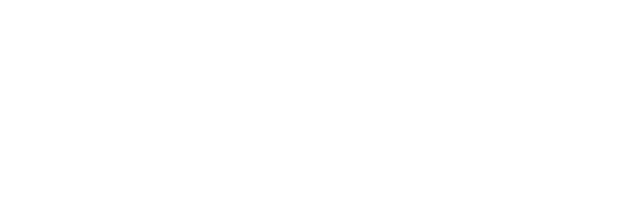
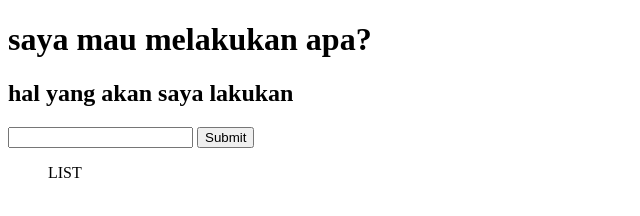
Before and after one commit to dts-kominfo-rea4a/challenge-dom-GomeXodia, a website: page index.html in a window 1280 px wide. Shown: the whole page, without its empty margins (0-640 px from the left). Drawn offline with Linux system fonts and the light colour scheme.

Commit message:
mark-0.1

```diff
--- a/index.html
+++ b/index.html
@@ -9,14 +9,18 @@
   <body>
     <div id="app">
       <!-- TODO: Buatlah sebuah header dengan id todo-title -->
+      <h1 id="todo-title"> saya mau melakukan apa? </h1>
       <!-- TODO: Buatlah sebuah subtitle dengan id todo-subtitle -->
+      <h2 id="todo-subtitle"> hal yang akan saya lakukan </h2>
 
       <!-- Section: input -->
       <!-- TODO: Buatlah sebuah input bertipe text dengan id todo-input -->
+      <input id="todo-input" type="text" />
       <!-- TODO: Buatlah sebuah button dengan id todo-submit -->
-
+      <button id="todo-submit"> Submit </button>
       <!-- Section output -->
       <!-- TODO: Buatlah sebuah <ul> dengan id todo-output -->
+      <ul id="todo-output" >LIST</ul>
     </div>
 
     <!-- ! Untuk tantangan ini, script jangan diubah ke external js yah ! -->
@@ -29,7 +33,9 @@
       // TODO: Buatlah sebuah fungsi dengan nama fnClickHandler
       // Fungsi yang digunakan untuk menambahkan tulisan
       // Jangan ubah cara deklarasi fungsinya, cukup isi saja
-      function fnClickHandler(toDoItem) {}
+      function fnClickHandler(toDoItem) {
+
+      }
 
       // TODO: register event onclick / addEventListener untuk button
       // akan menjalankan fungsi fnClickHandler
```
